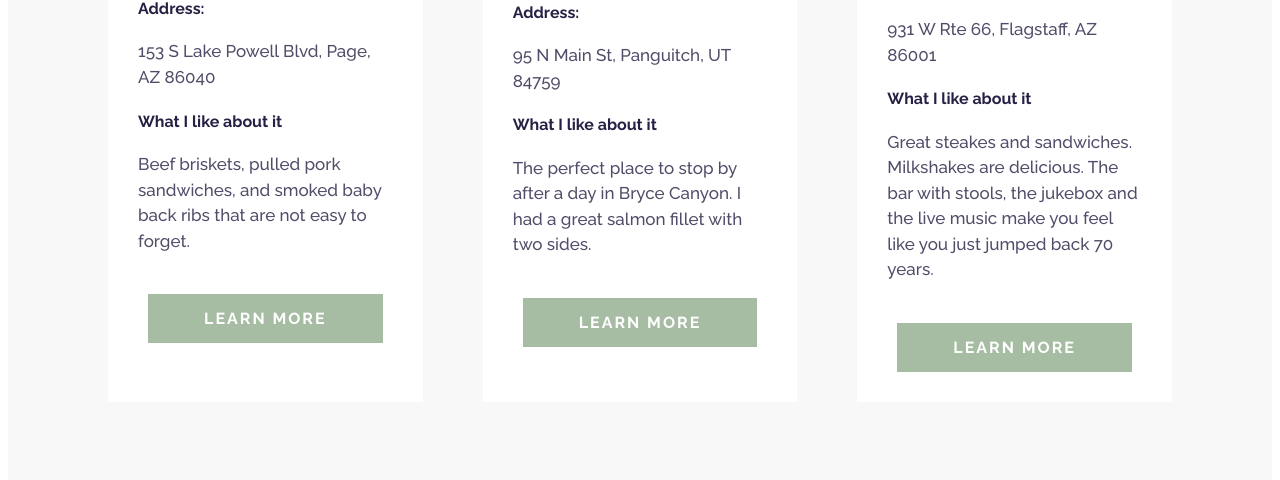
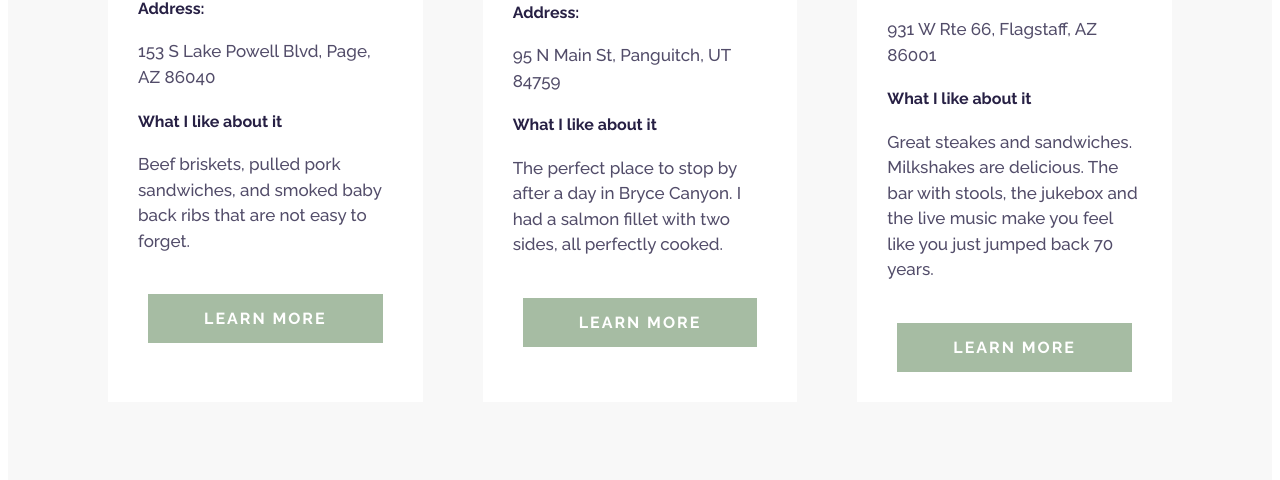
Before and after one commit to Ireb91/Travel-project, a plain HTML site: page index.html in a window 1280 px wide. Shown: the part 2053-2533 px from the top of the page. Drawn offline with Linux system fonts and the light colour scheme.

Commit message:
Changed content of 2nd card

```diff
--- a/index.html
+++ b/index.html
@@ -95,7 +95,7 @@
             <h4>What I like about it</h4>
             <p>
               The perfect place to stop by after a day in Bryce Canyon. I had a
-              great salmon fillet with two sides.
+              salmon fillet with two sides, all perfectly cooked.
             </p>
             <a
               href="https://goo.gl/maps/pWScE24UjREhUnFw7"
```
